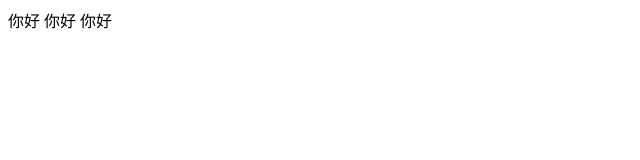
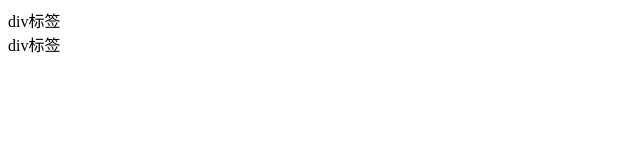
Before and after one commit to zxy-0529/git-demo, a plain HTML site: page index.html in a window 1280 px wide. Shown: the whole page, without its empty margins (0-640 px from the left). Drawn offline with Linux system fonts and the light colour scheme.

Commit message:
fifth save

```diff
--- a/index.html
+++ b/index.html
@@ -6,11 +6,8 @@
     <title>Document</title>
 </head>
 <body>
-    <div>
-        你好
-        你好
-        你好
-    </div>
+    <div>div标签</div>
+    <div>div标签</div>
 
 </body>
 </html>
```
